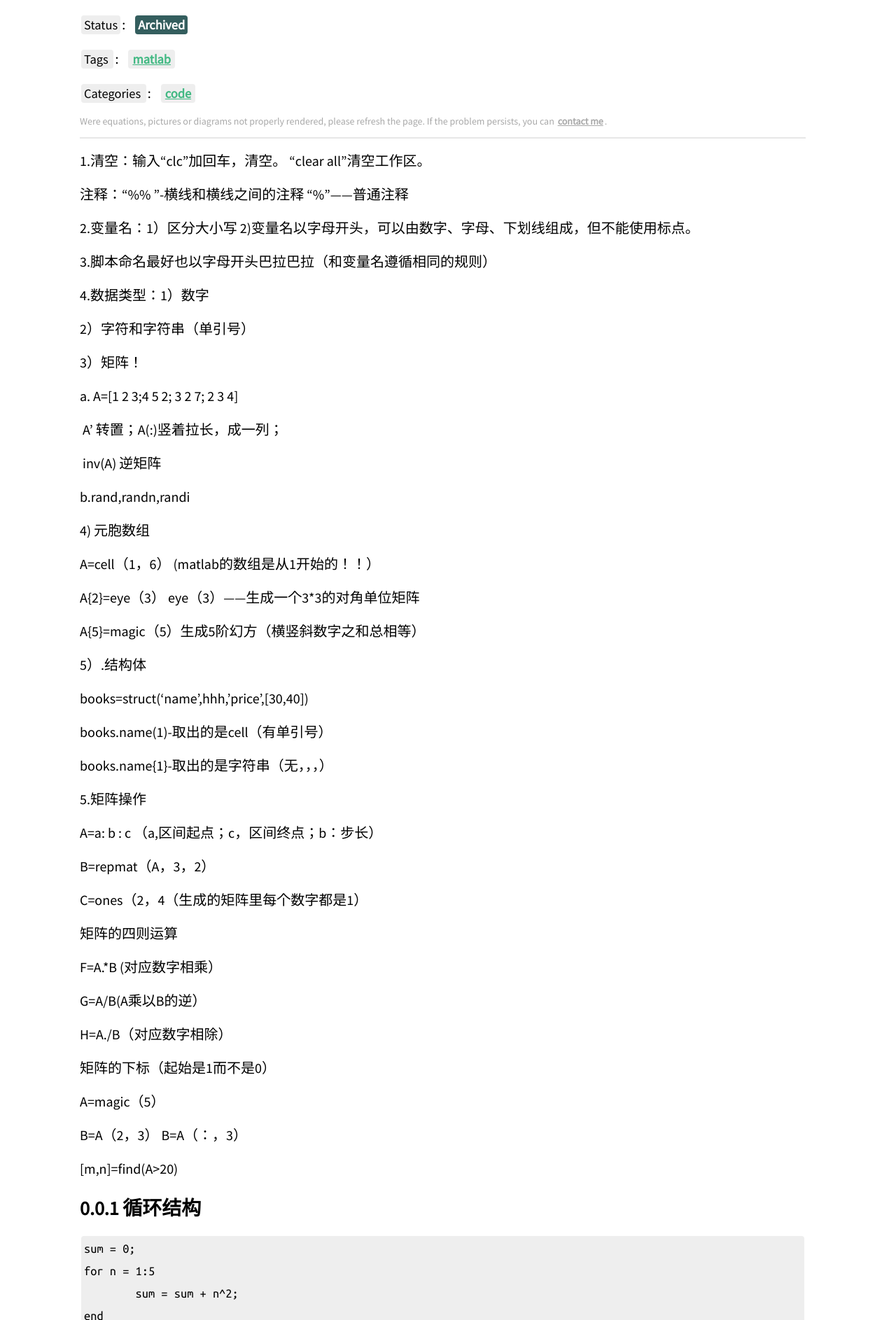
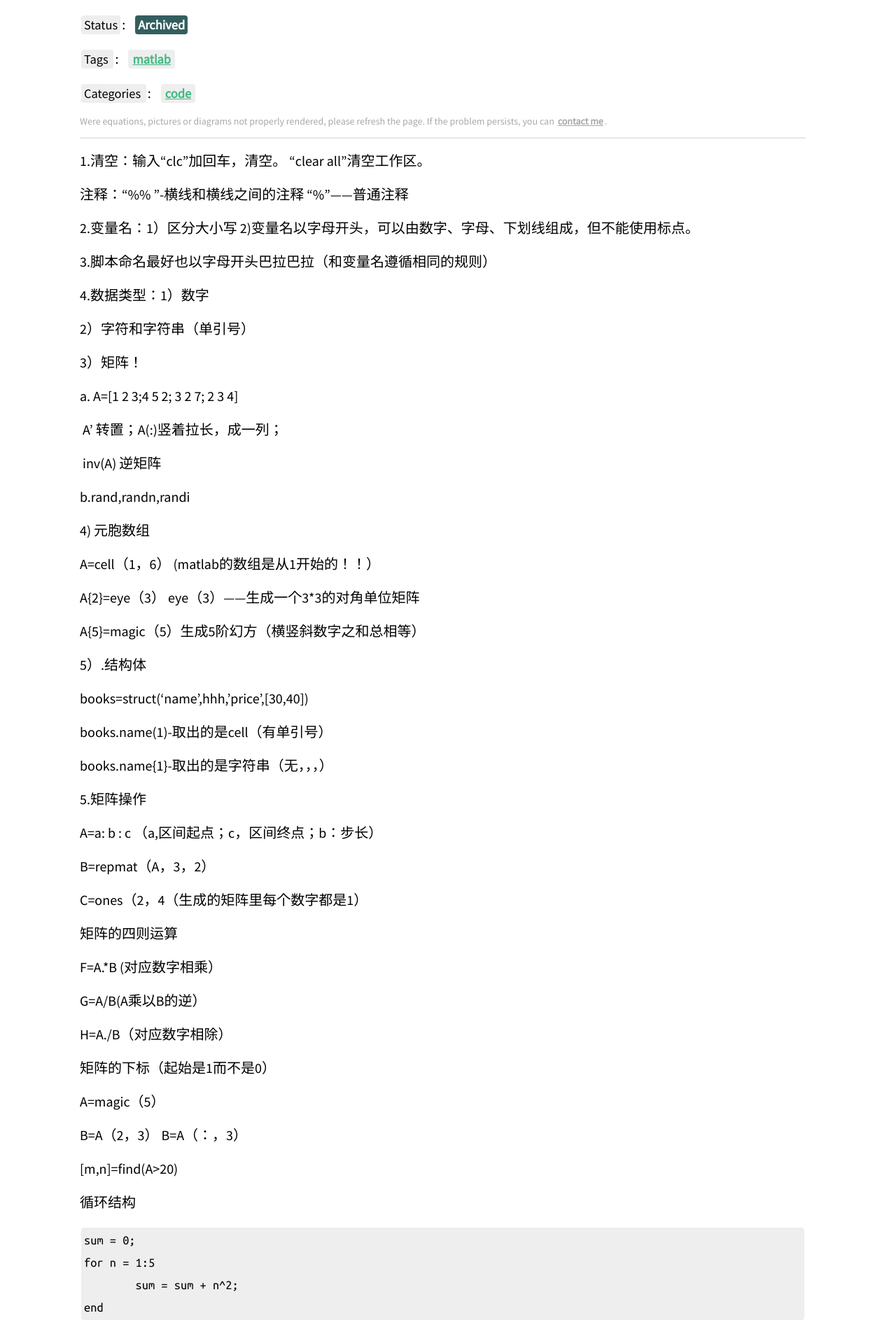
Before and after one commit to cscdxu/cdxu.github.io, a Jekyll site: the page built from _posts/2022-03-24-matlab/2022-03-24-matlab.md, in a window 1280 px wide. Shown: the part 135-2021 px from the top of the page at 70% size. Built offline with Jekyll 4.4.1, drawn with Linux system fonts in a browser that asks for light colours; a script that is not in the unit is left out; grey boxes are pictures that could not be loaded.

````diff
--- a/_posts/2022-03-24-matlab/2022-03-24-matlab.md
+++ b/_posts/2022-03-24-matlab/2022-03-24-matlab.md
@@ -77,7 +77,7 @@ C=ones（2，4（生成的矩阵里每个数字都是1）
 
  [m,n]=find(A>20)
 
-### 循环结构
+循环结构
 
 ```
 sum = 0;
@@ -98,12 +98,12 @@ end
 
 <img src="https://raw.githubusercontent.com/cscdxu/cscdxu.github.io/master/_posts/2022-03-24-matlab/while.png" />
 
-### 分支结构
+分支结构
 
 <img src="https://raw.githubusercontent.com/cscdxu/cscdxu.github.io/master/_posts/2022-03-24-matlab/if.png" />
 
 <img src="https://raw.githubusercontent.com/cscdxu/cscdxu.github.io/master/_posts/2022-03-24-matlab/switch.png" />
 
-## 绘图
+绘图
 
 线条颜色、线型、数据标记点
````
Also changed, not shown: other parts of _posts/2022-03-24-matlab/2022-03-24-matlab.md (+1 -1 lines).
